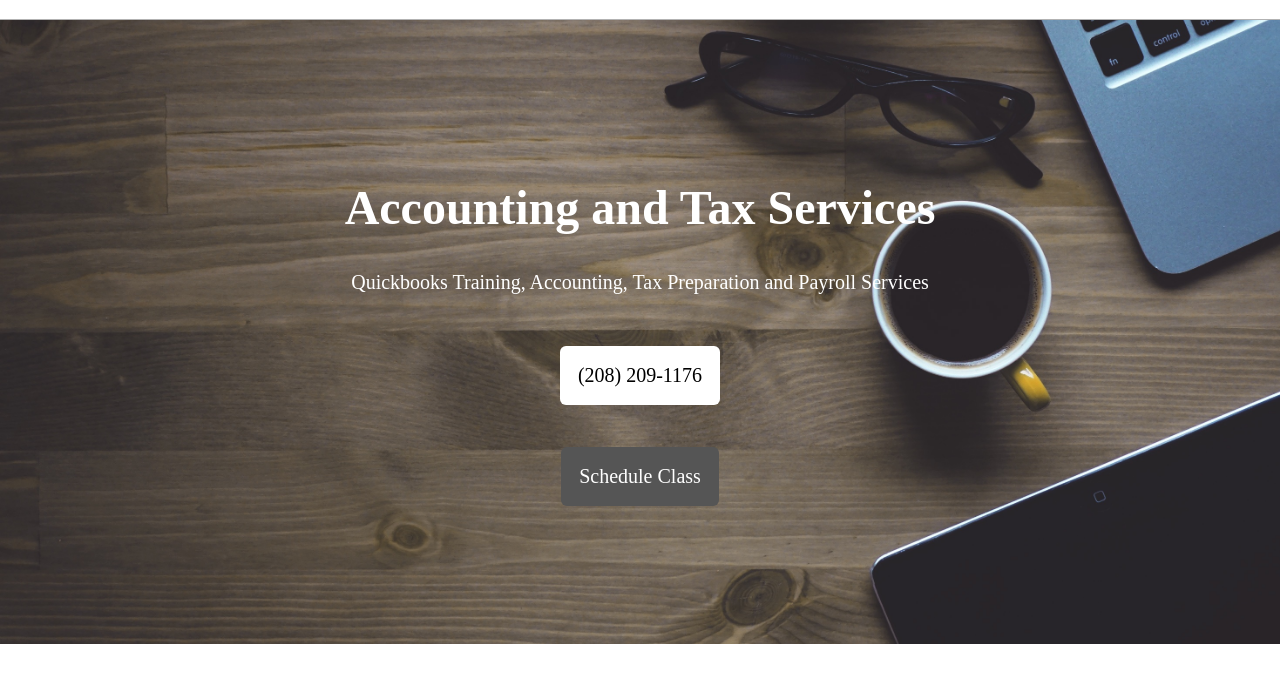
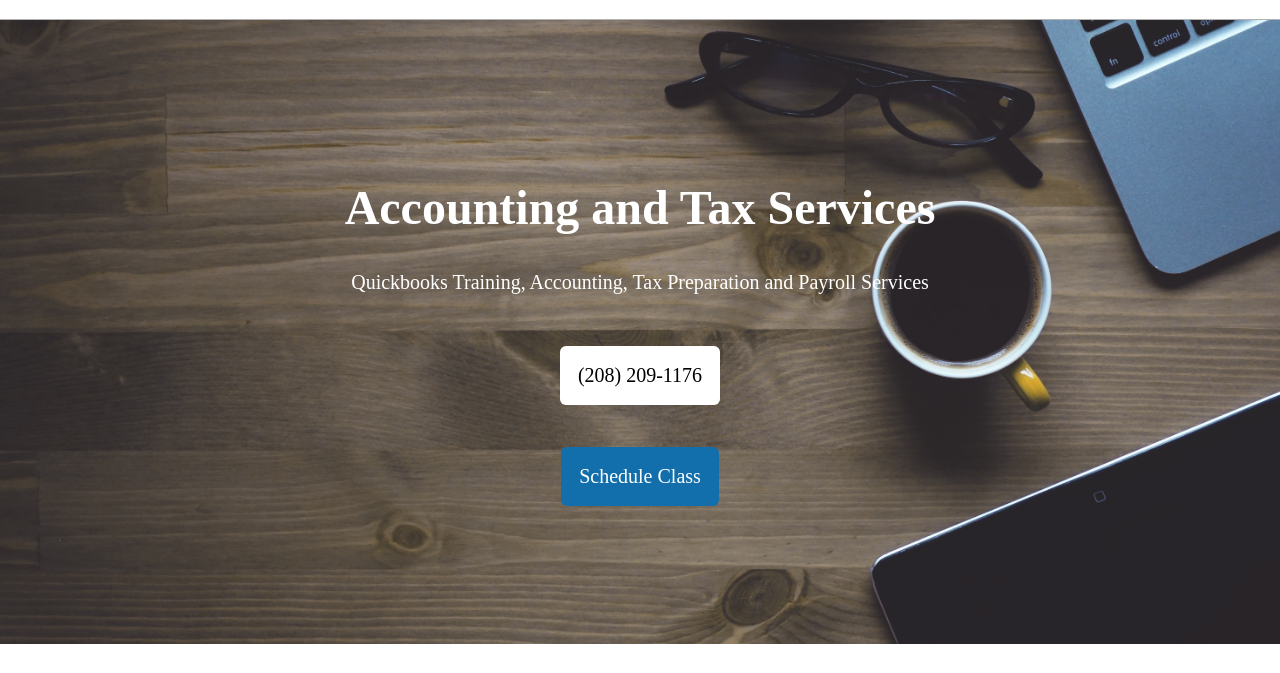
Before and after one commit to elsaotander/otandercpa, a plain HTML site: page index.html in a window 1280 px wide. Shown: the part 118-791 px from the top of the page. Drawn offline with nearby package versions, Linux system fonts and the light colour scheme.

Commit message:
change schedule button color to logo blue

```diff
--- a/index.html
+++ b/index.html
@@ -52,7 +52,7 @@
         </a>
       </div>
       <div class="pt4">
-        <a href="schedule.html" class="f4 bg-hover-gray normal button bg-mid-gray white">
+        <a href="schedule.html" class="f4 bg-hover-gray normal button bg-logo-blue white">
           Schedule Class
         </a>
       </div>
--- a/styles.css
+++ b/styles.css
@@ -7,6 +7,9 @@
 
 .bg-gray-blue{
   background-color:#545e69;
+}
+.bg-logo-blue{
+  background-color:#126FAC;
 }
 
 .bg-greenery{
```
Also changed, not shown: 1 other file.
